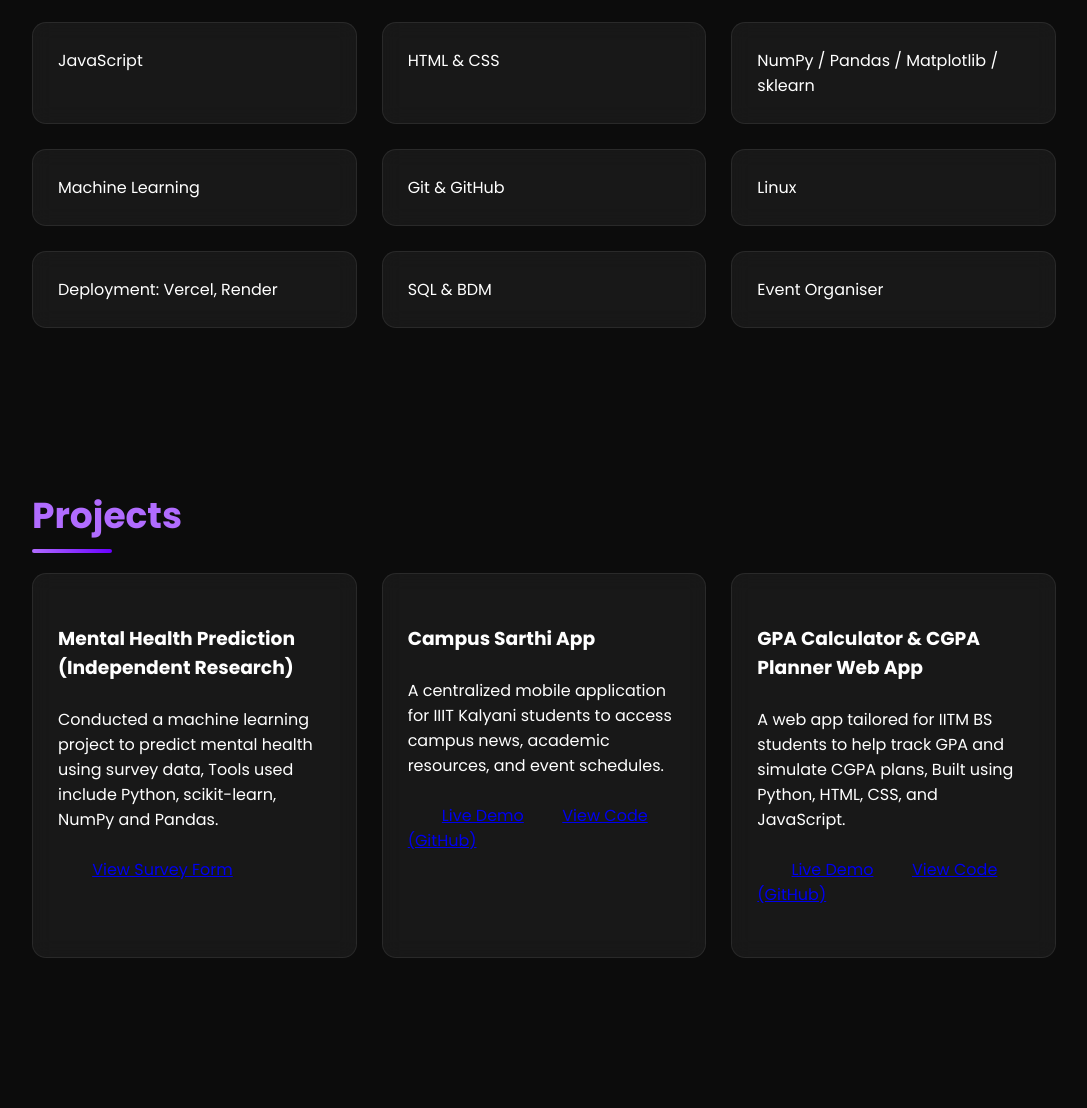
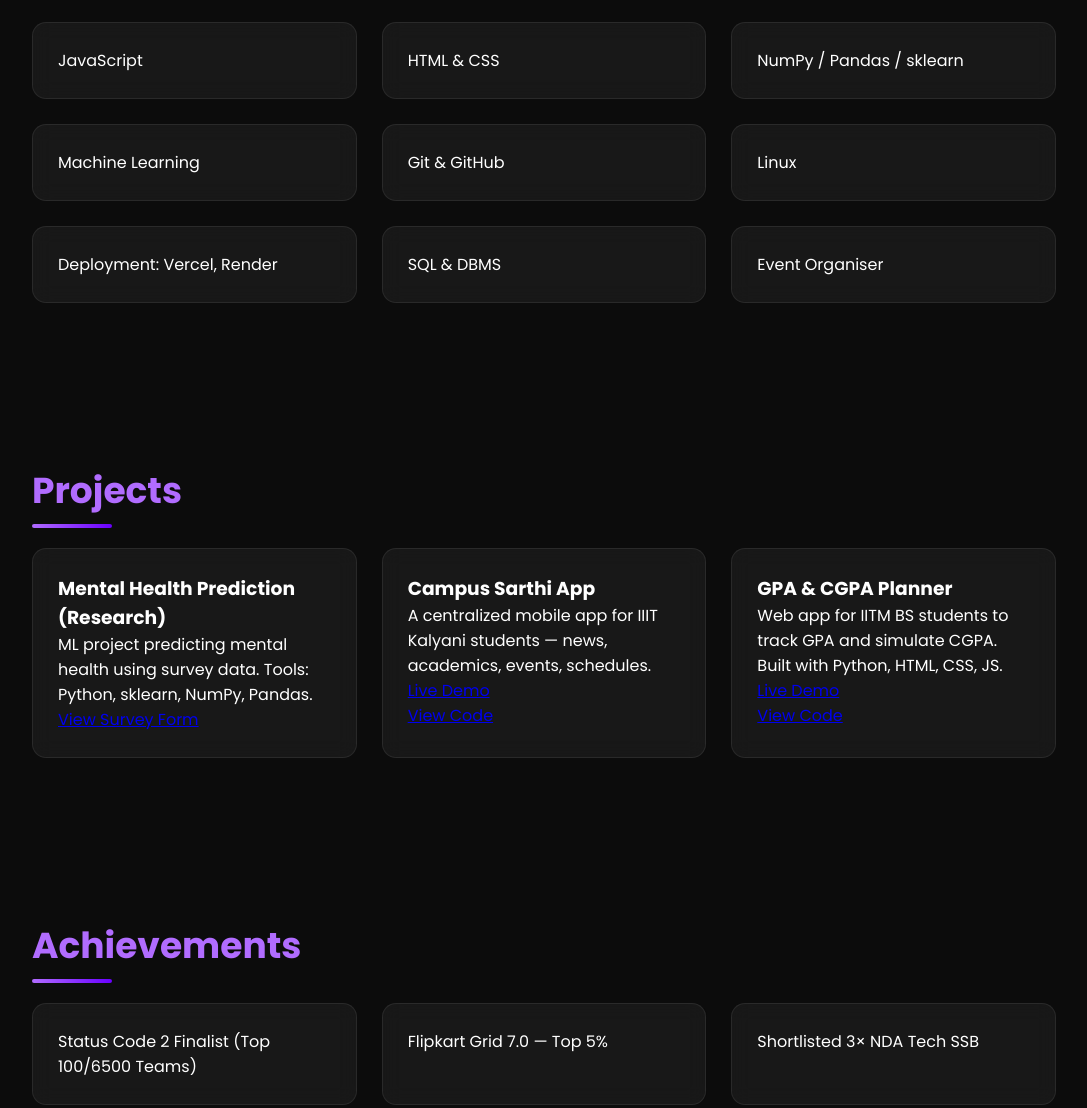
Before and after one commit to Vivek-kumar3011/portfolio, a plain HTML site: page portfolio.html in a window 1280 px wide. Shown: the part 1230-2338 px from the top of the page, without its empty margins (96-1183 px from the left). Drawn offline with Linux system fonts and the light colour scheme.

Commit message:
add file

```diff
--- a/portfolio.html
+++ b/portfolio.html
@@ -7,74 +7,84 @@
   <link href="https://fonts.googleapis.com/css2?family=Poppins:wght@300;400;600;700&display=swap" rel="stylesheet">
 
   <style>
-    *{margin:0;padding:0;box-sizing:border-box;font-family:"Poppins",sans-serif;scroll-behavior:smooth;}
-    body{background:#0c0c0c;color:#fff;}
+    * { margin:0; padding:0; box-sizing:border-box; font-family:"Poppins", sans-serif; scroll-behavior:smooth; }
+    body { background:#0c0c0c; color:#fff; }
 
-    body::before{
+    body::before {
       content:"";
-      position:fixed;width:100%;height:100%;
+      position:fixed; width:100%; height:100%;
       background:
-        radial-gradient(circle at 20% 30%,rgba(130,0,255,0.25),transparent 50%),
-        radial-gradient(circle at 80% 70%,rgba(0,140,255,0.25),transparent 50%);
+        radial-gradient(circle at 20% 30%, rgba(130,0,255,0.25), transparent 50%),
+        radial-gradient(circle at 80% 70%, rgba(0,140,255,0.25), transparent 50%);
       z-index:-1;
       animation:floatBg 10s infinite alternate ease-in-out;
     }
 
-    @keyframes floatBg{0%{transform:translate(0,0);}100%{transform:translate(20px,-20px);}}
+    @keyframes floatBg { 0%{transform:translate(0,0);} 100%{transform:translate(20px,-20px);} }
 
-    nav{
-      position:fixed;top:0;width:100%;
+    nav {
+      position:fixed; top:0; width:100%;
       backdrop-filter:blur(12px);
       background:rgba(0,0,0,0.35);
       padding:18px 10%;
-      display:flex;justify-content:space-between;align-items:center;
+      display:flex; justify-content:space-between; align-items:center;
       z-index:999;
       border-bottom:1px solid rgba(255,255,255,0.08);
       box-shadow:0 0 25px rgba(120,0,255,0.25);
     }
-    nav a{color:white;text-decoration:none;margin-left:20px;font-weight:500;}
+    nav a { color:white; text-decoration:none; margin-left:20px; font-weight:500; }
 
-    header{
-      text-align:center;padding:100px 20px;margin-top:80px;
+    /* UPDATED HEADER */
+    header {
+      display:flex;
+      flex-direction:column;
+      align-items:center;
+      padding:100px 20px;
+      margin-top:80px;
       background:linear-gradient(135deg,#5a00ff,#8e2de2);
       box-shadow:0 0 50px rgba(140,0,255,0.4);
+      text-align:center;
     }
 
-    header h1{font-size:60px;font-weight:700;}
-    header p{font-size:20px;margin-top:10px;opacity:.9;}
+    header h1 { font-size:60px; font-weight:700; }
+    header p { font-size:20px; margin-top:10px; opacity:.9; }
 
-    section{padding:80px 10%;}
+    section { padding:80px 10%; }
 
-    h2{
-      font-size:36px;color:#b16cff;margin-bottom:30px;
-      font-weight:700;position:relative;
+    h2 {
+      font-size:36px; color:#b16cff; margin-bottom:30px;
+      font-weight:700; position:relative;
     }
-    h2::after{
-      content:"";width:80px;height:4px;
+    h2::after {
+      content:""; width:80px; height:4px;
       background:linear-gradient(90deg,#b16cff,#6a00ff);
-      position:absolute;left:0;bottom:-10px;border-radius:2px;
+      position:absolute; left:0; bottom:-10px; border-radius:2px;
     }
 
-    .skills-grid,.projects-grid,.achievements-grid{
-      display:grid;grid-template-columns:repeat(auto-fit,minmax(260px,1fr));gap:25px;
+    .skills-grid, .projects-grid, .achievements-grid {
+      display:grid; grid-template-columns:repeat(auto-fit, minmax(260px,1fr)); gap:25px;
     }
 
-    .card{
+    .card {
       background:rgba(255,255,255,0.05);
-      padding:25px;border-radius:14px;
+      padding:25px; border-radius:14px;
       border:1px solid rgba(255,255,255,0.08);
       backdrop-filter:blur(10px);
-      transition:.35s;overflow:hidden;
+      transition:.35s;
     }
-    .card:hover{
+    .card:hover {
       transform:translateY(-10px) scale(1.02);
       border-color:#8e2de2;
       box-shadow:0 0 25px rgba(150,0,255,0.35);
     }
 
-    footer{text-align:center;padding:40px;background:#111;margin-top:40px;border-top:1px solid rgba(255,255,255,0.1);}
+    footer {
+      text-align:center; padding:40px;
+      background:#111; margin-top:40px;
+      border-top:1px solid rgba(255,255,255,0.1);
+    }
 
-    input,textarea{width:100%;}
+    input, textarea { width:100%; }
   </style>
 </head>
 <body>
@@ -90,111 +100,93 @@
   </div>
 </nav>
 
-<header style="display:flex;flex-direction:column;align-items:center;padding:100px 20px;margin-top:80px;
-  background:linear-gradient(135deg,#5a00ff,#8e2de2);box-shadow:0 0 50px rgba(140,0,255,0.4);">
-
+<header>
   <img src="DP-Pick.jpg"
        alt="Vivek Kumar"
        style="width:180px;height:180px;border-radius:50%;object-fit:cover;
        border:4px solid rgba(255,255,255,0.3);box-shadow:0 0 25px rgba(255,255,255,0.2);margin-bottom:25px;">
 
-  <h1 style="font-size:60px;font-weight:700;">Vivek Kumar</h1>
-  <p style="font-size:20px;margin-top:10px;opacity:.9;">
-    Engineering Student • ML & Web Dev • IIIT Kalyani + IIT Madras
-  </p>
-
+  <h1>Vivek Kumar</h1>
+  <p>Engineering Student • ML & Web Dev • IIIT Kalyani + IIT Madras</p>
 </header>
 
 <section id="about">
   <h2>About Me</h2>
-  <p>Dual-degree student at IIIT Kalyani (B.Tech, CSE) and IIT Madras (BS, Data Science) with a deep passion for Machine Learning, Data Science, and developing scalable technological solutions. Eager to apply my expertise in programming and ML techniques to real-world problems. Proven technical capability with 200+ LeetCode solves, experience in open-source contributions, web development, and independent ML research. Recognized for competitive spirit as a 3× Hackathon Finalist and having been 3× NDA SSB shortlisted.</p>
+  <p>
+    Dual-degree student at IIIT Kalyani (B.Tech, CSE) and IIT Madras (BS, Data Science) with a deep passion for Machine Learning, Data Science, and developing scalable technological solutions.
+    Eager to apply my expertise in programming and ML techniques to real-world problems. Proven technical capability with 200+ LeetCode solves, experience in open-source contributions, web development, and independent ML research.
+    Recognized for competitive spirit as a 3× Hackathon Finalist and having been 3× NDA SSB shortlisted.
+  </p>
 </section>
 
 <section id="skills">
   <h2>Skills</h2>
   <div class="skills-grid">
-    <div class="card">C</div><div class="card">C++</div><div class="card">Python</div><div class="card">JavaScript</div>
-    <div class="card">HTML & CSS</div><div class="card">NumPy / Pandas / Matplotlib / sklearn</div>
-    <div class="card">Machine Learning</div><div class="card">Git & GitHub</div>
-    <div class="card">Linux</div><div class="card">Deployment: Vercel, Render</div>
-    <div class="card">SQL & BDM</div><div class="card">Event Organiser</div>
+    <div class="card">C</div>
+    <div class="card">C++</div>
+    <div class="card">Python</div>
+    <div class="card">JavaScript</div>
+    <div class="card">HTML & CSS</div>
+    <div class="card">NumPy / Pandas / sklearn</div>
+    <div class="card">Machine Learning</div>
+    <div class="card">Git & GitHub</div>
+    <div class="card">Linux</div>
+    <div class="card">Deployment: Vercel, Render</div>
+    <div class="card">SQL & DBMS</div>
+    <div class="card">Event Organiser</div>
   </div>
 </section>
 
 <section id="projects">
   <h2>Projects</h2>
   <div class="projects-grid">
+
     <div class="card">
-      <h3>Mental Health Prediction (Independent Research)</h3>
-        <p>Conducted a machine learning project to predict mental health using survey data, Tools used include Python, scikit-learn, NumPy and Pandas.</p>
-      <div class="project-links">
-        <a href="https://lnkd.in/deFFNGzS" target="_blank" class="project-link-btn btn-primary">View Survey Form</a>
-    </div>
+      <h3>Mental Health Prediction (Research)</h3>
+      <p>ML project predicting mental health using survey data. Tools: Python, sklearn, NumPy, Pandas.</p>
+      <a href="https://lnkd.in/deFFNGzS" target="_blank">View Survey Form</a>
     </div>
 
     <div class="card">
       <h3>Campus Sarthi App</h3>
-      <p>A centralized mobile application for IIIT Kalyani students to access campus news, academic resources, and event schedules.</p>
-      <div class="project-links">
-        <a href="https://campus-sarthi.onrender.com" target="_blank" class="project-link-btn btn-primary">Live Demo</a>
-        <a href="https://github.com/Vivek-kumar3011/Campus-Sarthi" target="_blank" class="project-link-btn btn-secondary">View Code (GitHub)</a>
-      </div>
+      <p>A centralized mobile app for IIIT Kalyani students — news, academics, events, schedules.</p>
+      <a href="https://campus-sarthi.onrender.com" target="_blank">Live Demo</a><br>
+      <a href="https://github.com/Vivek-kumar3011/Campus-Sarthi" target="_blank">View Code</a>
     </div>
 
     <div class="card">
-      <h3>GPA Calculator & CGPA Planner Web App</h3>
-        <p>A web app tailored for IITM BS students to help track GPA and simulate CGPA plans, Built using Python, HTML, CSS, and JavaScript.</p>
-      <div class="project-links">
-        <a href="https://gpa-calculator-gold.vercel.app/" target="_blank" class="project-link-btn btn-primary">Live Demo</a>
-        <a href="https://github.com/Vivek-kumar3011/GPA-Calculator" target="_blank" class="project-link-btn btn-secondary">View Code (GitHub)</a>
+      <h3>GPA & CGPA Planner</h3>
+      <p>Web app for IITM BS students to track GPA and simulate CGPA. Built with Python, HTML, CSS, JS.</p>
+      <a href="https://gpa-calculator-gold.vercel.app/" target="_blank">Live Demo</a><br>
+      <a href="https://github.com/Vivek-kumar3011/GPA-Calculator" target="_blank">View Code</a>
     </div>
-    </div>
-    <!-- <div class="card"><h3>Mental Health Prediction</h3><p>Survey-based ML model to predict mental health conditions.</p></div> -->
-    <!-- <div class="card"><h3>Campus-Sarthi</h3><p>AI system recommending hairstyles based on facial features.</p></div> -->
-    <!-- <div class="card"><h3>GPA & CGPA Planner</h3><p>Academic planner web app for IITM BS students.</p></div> -->
+
   </div>
 </section>
 
 <section id="achievements">
   <h2>Achievements</h2>
   <div class="achievements-grid">
-    <div class="card">Status Code 2 Finalist (Top 100/6500)Teams.</div>
+    <div class="card">Status Code 2 Finalist (Top 100/6500 Teams)</div>
     <div class="card">Flipkart Grid 7.0 — Top 5%</div>
     <div class="card">Shortlisted 3× NDA Tech SSB</div>
     <div class="card">GSSoC & OSCI Contributor</div>
     <div class="card">Campus Ambassador — GSSoC'25, Unstop</div>
     <div class="card">5000+ LinkedIn followers & 2.5 lakh+ impressions</div>
     <div class="card">Managing dual degrees + research + live projects</div>
-    <div class="card">Organised Session by Vivek Gupta (IIT KGP, Ex-Google, icpc world finalist, co-founder of Algo Zenith, 110k+ linkdin followers).</div>
+    <div class="card">Organised Session by Vivek Gupta (IIT KGP, Ex-Google, ICPC WF)</div>
   </div>
 </section>
 
 <section id="contact">
   <h2>Contact</h2>
-  <p>You can reach me through the links below:</p>
+  <p>You can reach me through:</p>
 
   <div class="social-links" style="display:flex;flex-direction:column;gap:15px;margin-top:20px;max-width:400px;">
-
-    <a href="https://www.linkedin.com/in/vivek-singh3011" target="_blank"
-       style="padding:14px;background:rgba(255,255,255,0.08);border-radius:10px;color:#fff;text-decoration:none;font-size:18px;">
-       🔗 LinkedIn
-    </a>
-
-    <a href="mailto:vivek8414051@gmail.com"
-       style="padding:14px;background:rgba(255,255,255,0.08);border-radius:10px;color:#fff;text-decoration:none;font-size:18px;">
-       ✉️ Email
-    </a>
-
-    <a href="https://github.com/Vivek-kumar3011" target="_blank"
-       style="padding:14px;background:rgba(255,255,255,0.08);border-radius:10px;color:#fff;text-decoration:none;font-size:18px;">
-       🧑‍💻 GitHub
-    </a>
-
-    <a href="https://leetcode.com/u/vivek_singh3011/" target="_blank"
-       style="padding:14px;background:rgba(255,255,255,0.08);border-radius:10px;color:#fff;text-decoration:none;font-size:18px;">
-       ⚡ LeetCode
-    </a>
-
+    <a href="https://www.linkedin.com/in/vivek-singh3011" target="_blank" style="padding:14px;background:rgba(255,255,255,0.08);border-radius:10px;color:#fff;text-decoration:none;font-size:18px;">🔗 LinkedIn</a>
+    <a href="mailto:vivek8414051@gmail.com" style="padding:14px;background:rgba(255,255,255,0.08);border-radius:10px;color:#fff;text-decoration:none;font-size:18px;">✉️ Email</a>
+    <a href="https://github.com/Vivek-kumar3011" target="_blank" style="padding:14px;background:rgba(255,255,255,0.08);border-radius:10px;color:#fff;text-decoration:none;font-size:18px;">🧑‍💻 GitHub</a>
+    <a href="https://leetcode.com/u/vivek_singh3011/" target="_blank" style="padding:14px;background:rgba(255,255,255,0.08);border-radius:10px;color:#fff;text-decoration:none;font-size:18px;">⚡ LeetCode</a>
   </div>
 </section>
 
```
Lines whose indentation alone changed are shown as unchanged.
